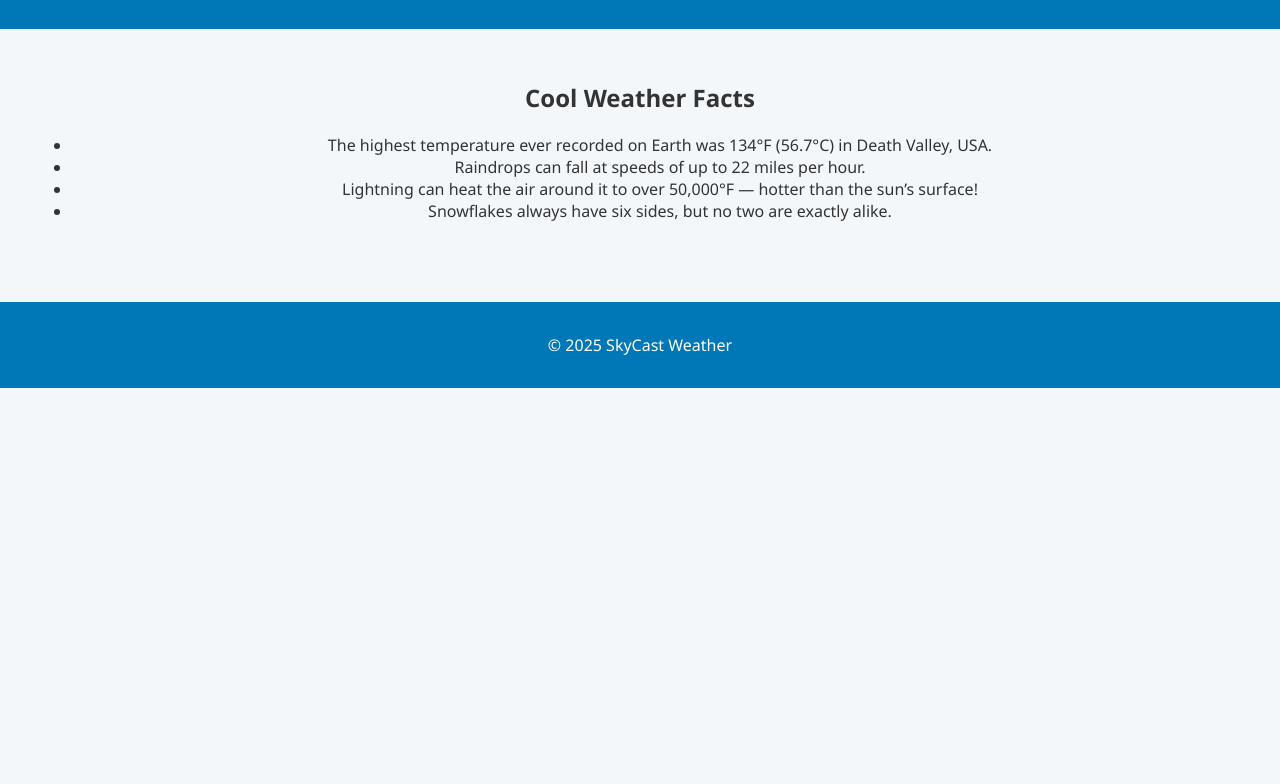
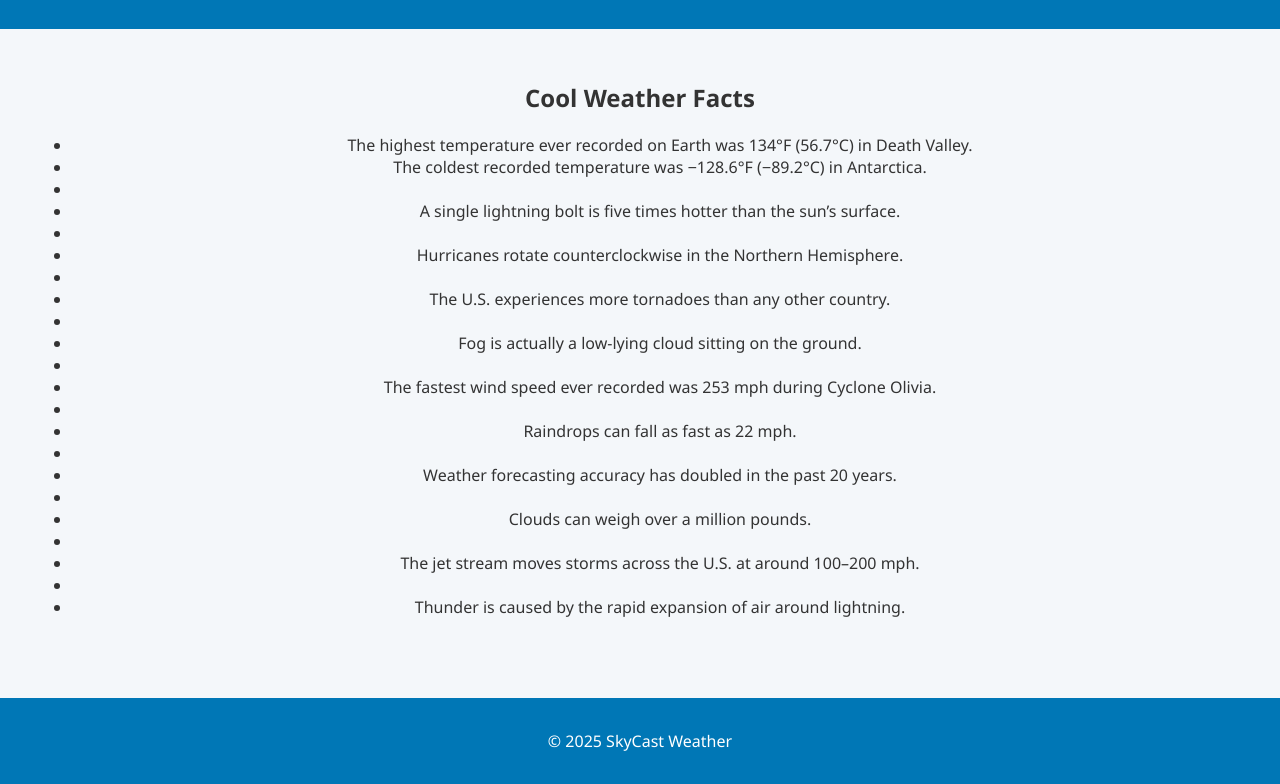
Before and after one commit to gabimont-dotcom/skycast-weather, a plain HTML site: page facts.html in a window 1280 px wide. Shown: the part 127-911 px from the top of the page. Before the commit the page ends 800 px from the top, so only its background shows below. Drawn offline with Linux system fonts and the light colour scheme.

Commit message:
Update facts.html

```diff
--- a/facts.html
+++ b/facts.html
@@ -23,10 +23,30 @@
   <main>
     <h2>Cool Weather Facts</h2>
     <ul>
-      <li>The highest temperature ever recorded on Earth was 134°F (56.7°C) in Death Valley, USA.</li>
-      <li>Raindrops can fall at speeds of up to 22 miles per hour.</li>
-      <li>Lightning can heat the air around it to over 50,000°F — hotter than the sun’s surface!</li>
-      <li>Snowflakes always have six sides, but no two are exactly alike.</li>
+      <li>The highest temperature ever recorded on Earth was 134°F (56.7°C) in Death Valley.
+
+  <li>The coldest recorded temperature was −128.6°F (−89.2°C) in Antarctica.  <li>
+
+  <li>A single lightning bolt is five times hotter than the sun’s surface.  <li>
+
+  <li>Hurricanes rotate counterclockwise in the Northern Hemisphere.  <li>
+
+  <li>The U.S. experiences more tornadoes than any other country.  <li>
+
+  <li>Fog is actually a low-lying cloud sitting on the ground. <li>
+
+  <li>The fastest wind speed ever recorded was 253 mph during Cyclone Olivia.  <li>
+
+  <li>Raindrops can fall as fast as 22 mph.  <li>
+
+  <li>Weather forecasting accuracy has doubled in the past 20 years.  <li>
+
+  <li>Clouds can weigh over a million pounds.  <li>
+
+  <li>The jet stream moves storms across the U.S. at around 100–200 mph.  <li>
+
+  <li>Thunder is caused by the rapid expansion of air around lightning.</li>
+
     </ul>
   </main>
 
```
